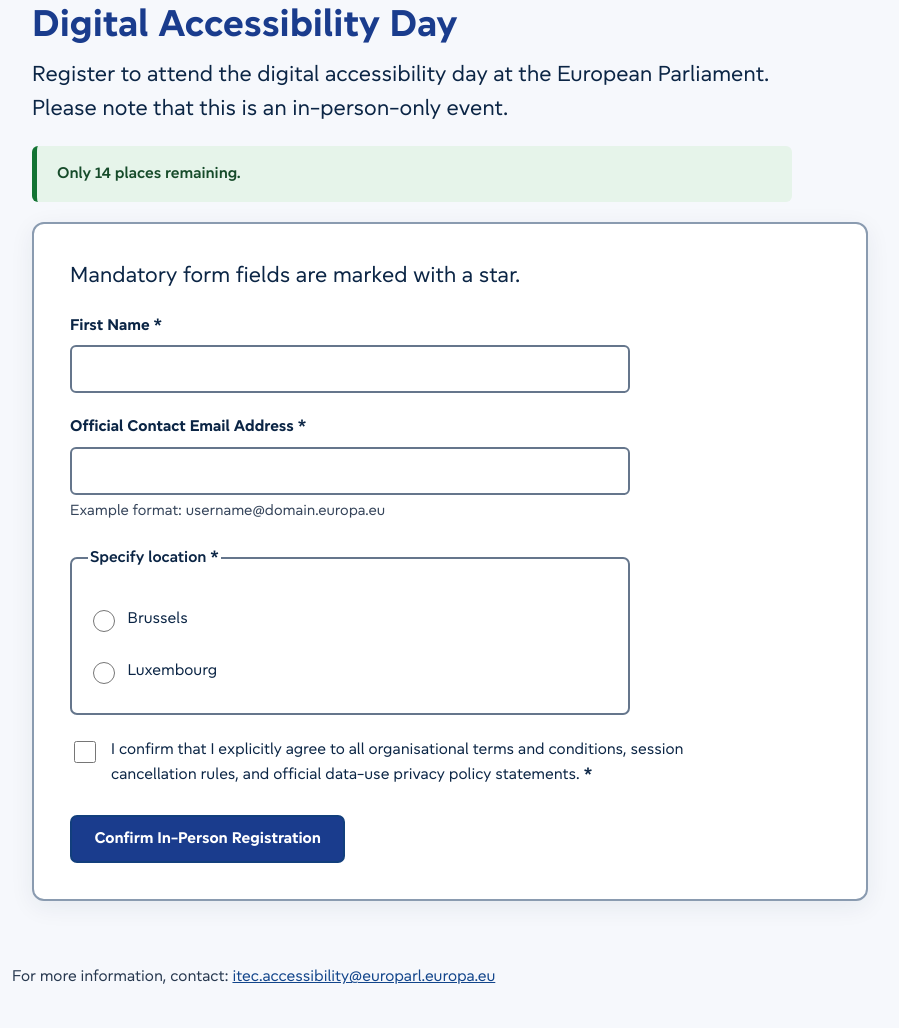
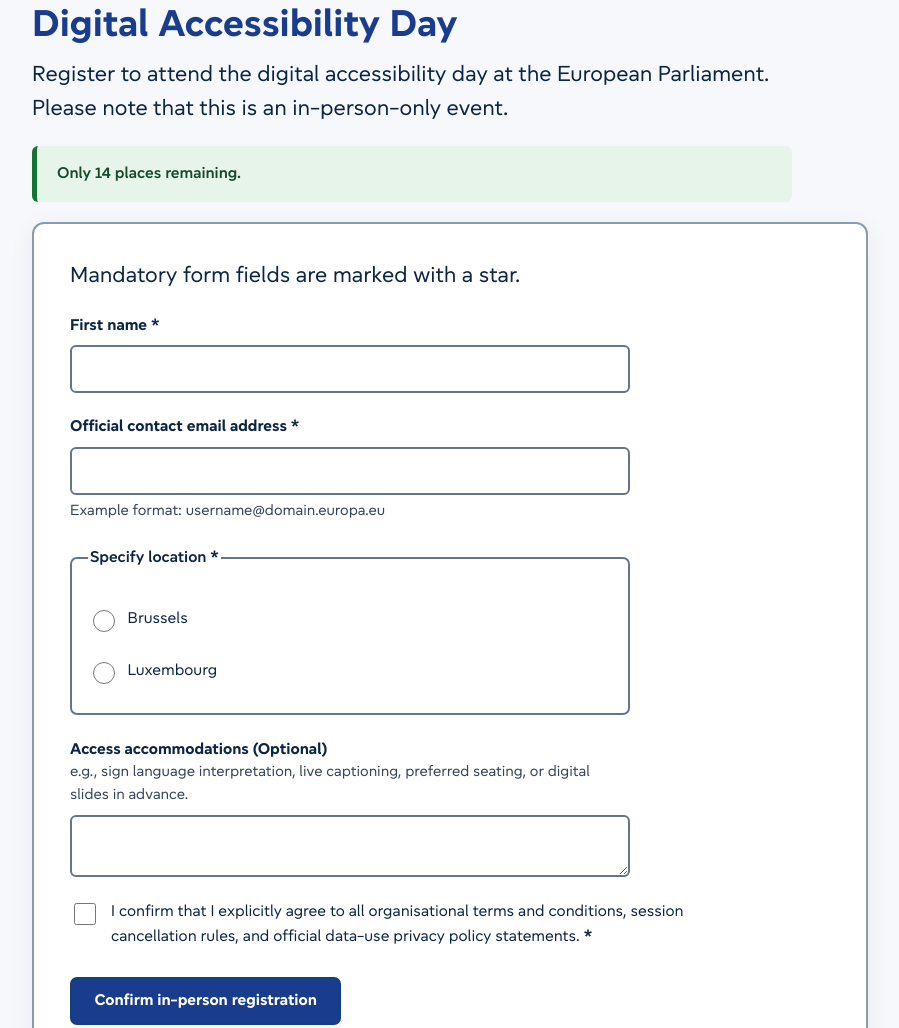
Before and after one commit to Itec-Accessibility/da-day-2026-event-registration, a plain HTML site: page Pass/event-accessible.html in a window 1280 px wide. Shown: the part 145-1173 px from the top of the page, without its empty margins (138-1037 px from the left). Drawn offline with Linux system fonts and the light colour scheme.

```diff
--- a/Pass/event-accessible.html
+++ b/Pass/event-accessible.html
@@ -38,7 +38,7 @@
       --danger: #c5221f;
       --danger-bg: #fce8e6;
       --demo-error: #a3131b;
-      --focus: 3px solid #ffb400;
+      --focus: 3px solid #000000;
 
       /* Fluid operational font sizing scaling natively across all screens */
       --fs-h1: clamp(2rem, 3vw, 2.6rem);
@@ -54,7 +54,7 @@
 
     /* Keep the radio question grouped and the options easy to select. */
     #js-location-group {
-      margin: 1rem 0;
+      margin: 1rem 0 1.4rem 0;
       padding: 0.75rem 1rem;
     }
 
@@ -316,7 +316,8 @@
     }
 
     .form-group input[type=text],
-    .form-group input[type=email] {
+    .form-group input[type=email],
+    .form-group textarea {
       box-sizing: border-box;
       display: block;
       width: 100%;
@@ -330,11 +331,23 @@
       font-size: 1rem;
     }
 
-    #email-format-helper {
+    .form-group textarea {
+      box-sizing: border-box;
+      resize: vertical;
+      min-height: 60px;
+    }
+
+    #email-format-helper,
+    .accommodations-format-helper {
       display: block;
       margin-top: .4rem;
       color: #35445a;
       font-size: .95rem;
+    }
+
+    .accommodations-format-helper {
+      font-weight: 400;
+      margin-top: 0;
     }
 
     #js-location-group {
@@ -446,8 +459,8 @@
       background: #12316e;
     }
 
-    :where(a, button, input, [tabindex]):focus-visible {
-      outline: 3px solid #b04b00;
+    :where(a, button, input, textarea, [tabindex]):focus-visible {
+      outline: var(--focus);
       outline-offset: 4px;
     }
 
@@ -505,8 +518,8 @@
         is an in-person-only event.</p>
 
       <!-- COMPLIANT (1.4.1 / 1.3.3): Urgency state uses precise programmatic text statements rather than spatial context or single colors -->
-      <div class="urgency-banner" id="ticket-counter">
-        Only 14 places remaining. </div>
+      <div class="urgency-banner" id="ticket-counter" role="status" aria-atomic="true">
+        Only <span id="js-remaining-tickets">14</span> places remaining. </div>
     </section>
 
     <!-- COMPLIANT (1.3.1 / 3.3.1 / 4.1.2): Live operational system status region block -->
@@ -525,7 +538,7 @@
       <form id="registration-form" action="#" method="POST" novalidate onsubmit="processFormSubmission(event);">
 
         <div class="form-group">
-          <label for="js-first-name">First Name <span class="required-marker" aria-hidden="true">*</span></label>
+          <label for="js-first-name">First name <span class="required-marker" aria-hidden="true">*</span></label>
           <input type="text" id="js-first-name" name="firstname" required>
           <span id="js-first-name-error" class="field-error-text" hidden>
             Error: Please enter your first name.
@@ -533,7 +546,7 @@
         </div>
 
         <div class="form-group">
-          <label for="js-email-address">Official Contact Email Address <span class="required-marker"
+          <label for="js-email-address">Official contact email address <span class="required-marker"
               aria-hidden="true">*</span></label>
           <input type="email" id="js-email-address" name="email" required aria-describedby="email-format-helper">
 
@@ -561,13 +574,22 @@
           </span>
         </fieldset>
 
+        <div class="form-group">
+          <label for="accommodations-optional">
+            <span>Access accommodations (Optional)</span>
+            <span id="accommodations-format-helper" class="accommodations-format-helper" style="max-width: 560px;">
+              e.g., sign language interpretation, live captioning, preferred seating, or digital slides in advance.
+            </span>
+          </label>
+          <textarea name="accommodations" id="accommodations-optional"></textarea>
+        </div>
+
         <!-- COMPLIANT (2.5.8): Checkbox touch target is nested inside a flex container to allow easy tap selection across the text line -->
         <div class="checkbox-container">
           <input type="checkbox" id="js-terms-agreement" name="terms" required>
           <label for="js-terms-agreement" class="checkbox-label">
             I confirm that I explicitly agree to all organisational terms and conditions, session cancellation rules,
-            and
-            official data-use privacy policy statements. <span class="required-marker" aria-hidden="true">*</span>
+            and official data-use privacy policy statements. <span class="required-marker" aria-hidden="true">*</span>
           </label>
         </div>
 
@@ -576,7 +598,7 @@
         </span>
 
         <!-- COMPLIANT (Pointer Gestures): Replaces the messy swipe gesture requirement with a high target, single-tap accessible button -->
-        <button type="submit" class="submit-btn">Confirm In-Person Registration</button>
+        <button type="submit" class="submit-btn">Confirm in-person registration</button>
       </form>
     </section>
   </main>
@@ -738,6 +760,8 @@
         isTermsValid;
 
       if (isFormValid) {
+        // Demo-only counter: update once after valid submission; reload resets it to 14.
+        document.getElementById('js-remaining-tickets').textContent = '13';
         showNotification('success');
 
         // Hide the completed registration form after successful validation
```
